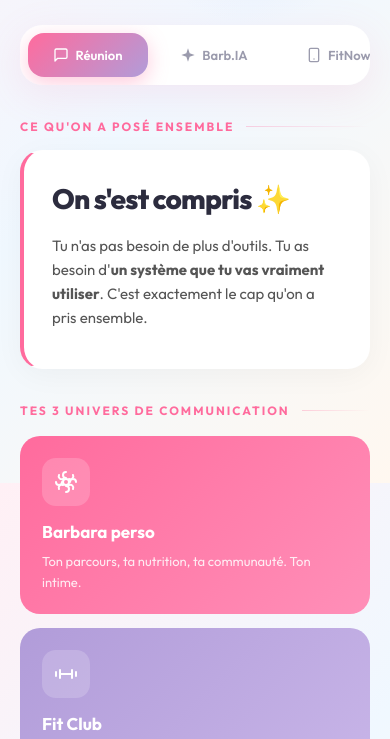
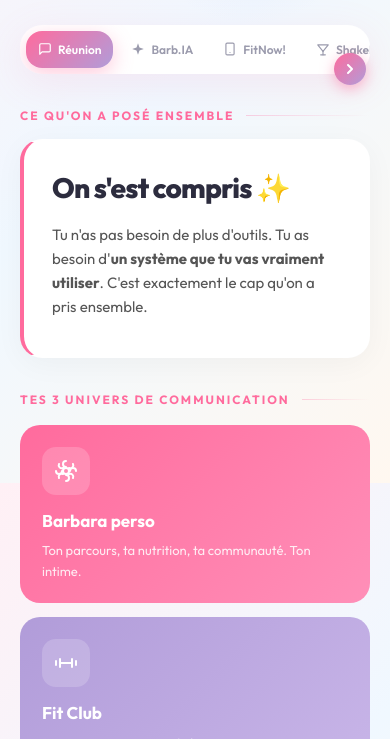
Before and after one commit to laurence-lrenov-ia-studio/barb-ia, a plain HTML site: page index.html in a window 390 px wide. Shown: the part 361-1100 px from the top of the page. Drawn offline with Linux system fonts and the light colour scheme.

Commit message:
Update index.html

```diff
--- a/index.html
+++ b/index.html
@@ -35,11 +35,12 @@ body{
   background:rgba(255,255,255,0.7);
 }
 
-.tabs-container{max-width:980px;margin:0 auto;padding:0 20px}
+.tabs-container{max-width:980px;margin:0 auto;padding:0 20px;position:relative}
 .tabs{
   display:flex;gap:6px;background:white;padding:8px;border-radius:22px;
   box-shadow:0 10px 40px rgba(255,107,157,0.12);margin-bottom:30px;
   position:sticky;top:20px;z-index:50;overflow-x:auto;scrollbar-width:none;
+  scroll-behavior:smooth;-webkit-overflow-scrolling:touch;
 }
 .tabs::-webkit-scrollbar{display:none}
 .tab{
@@ -54,6 +55,32 @@ body{
   box-shadow:0 6px 20px rgba(255,107,157,0.35);
 }
 .tab svg{width:16px;height:16px;flex-shrink:0}
+
+/* Indicateur de scroll horizontal sur mobile */
+.scroll-hint{
+  display:none;position:absolute;top:28px;right:24px;z-index:51;
+  pointer-events:none;
+  background:linear-gradient(135deg,var(--coral),var(--lavender));
+  color:white;width:32px;height:32px;border-radius:50%;
+  align-items:center;justify-content:center;
+  box-shadow:0 4px 14px rgba(255,107,157,0.5);
+  animation:slide-hint 1.5s ease-in-out infinite;
+}
+.scroll-hint svg{width:16px;height:16px}
+@keyframes slide-hint{
+  0%,100%{transform:translateX(0)}
+  50%{transform:translateX(-6px)}
+}
+.scroll-hint.hidden{display:none !important}
+
+@media (max-width:700px){
+  .tab{
+    min-width:auto;padding:11px 12px;font-size:12px;flex:0 0 auto;
+  }
+  .tab svg{width:14px;height:14px}
+  .tabs{padding:6px}
+  .scroll-hint{display:flex}
+}
 
 .panel{display:none;animation:fadeIn 0.4s ease;padding-bottom:80px}
 .panel.active{display:block}
@@ -397,6 +424,10 @@ p{margin-bottom:12px;color:#555;font-size:15px}
     <button class="tab" data-tab="bar"><svg><use href="#i-glass"/></svg> ShakeNow!</button>
     <button class="tab" data-tab="formation"><svg><use href="#i-cap"/></svg> Formation</button>
     <button class="tab" data-tab="propo"><svg><use href="#i-sparkle"/></svg> Proposition</button>
+  </div>
+
+  <div class="scroll-hint" id="scrollHint">
+    <svg viewBox="0 0 24 24" fill="none" stroke="currentColor" stroke-width="3" stroke-linecap="round" stroke-linejoin="round"><polyline points="9 18 15 12 9 6"/></svg>
   </div>
 
   <!-- ═══ TAB 1 — RÉUNION ═══ -->
@@ -926,15 +957,38 @@ p{margin-bottom:12px;color:#555;font-size:15px}
 <script>
   const tabs = document.querySelectorAll('.tab');
   const panels = document.querySelectorAll('.panel');
+  const tabsContainer = document.querySelector('.tabs');
+  const scrollHint = document.getElementById('scrollHint');
+
   tabs.forEach(tab => {
     tab.addEventListener('click', () => {
       tabs.forEach(t => t.classList.remove('active'));
       panels.forEach(p => p.classList.remove('active'));
       tab.classList.add('active');
       document.getElementById(tab.dataset.tab).classList.add('active');
+      // Scroll vers le tab cliqué pour qu'il soit visible
+      tab.scrollIntoView({behavior:'smooth', block:'nearest', inline:'center'});
       window.scrollTo({top: 0, behavior: 'smooth'});
     });
   });
+
+  // Cacher la flèche quand on a scrollé à droite
+  function updateScrollHint() {
+    if (!tabsContainer || !scrollHint) return;
+    const maxScroll = tabsContainer.scrollWidth - tabsContainer.clientWidth;
+    if (maxScroll <= 0 || tabsContainer.scrollLeft >= maxScroll - 10) {
+      scrollHint.classList.add('hidden');
+    } else {
+      scrollHint.classList.remove('hidden');
+    }
+  }
+
+  if (tabsContainer) {
+    tabsContainer.addEventListener('scroll', updateScrollHint);
+    window.addEventListener('resize', updateScrollHint);
+    window.addEventListener('load', updateScrollHint);
+    setTimeout(updateScrollHint, 100);
+  }
 </script>
 
 </body>
```
